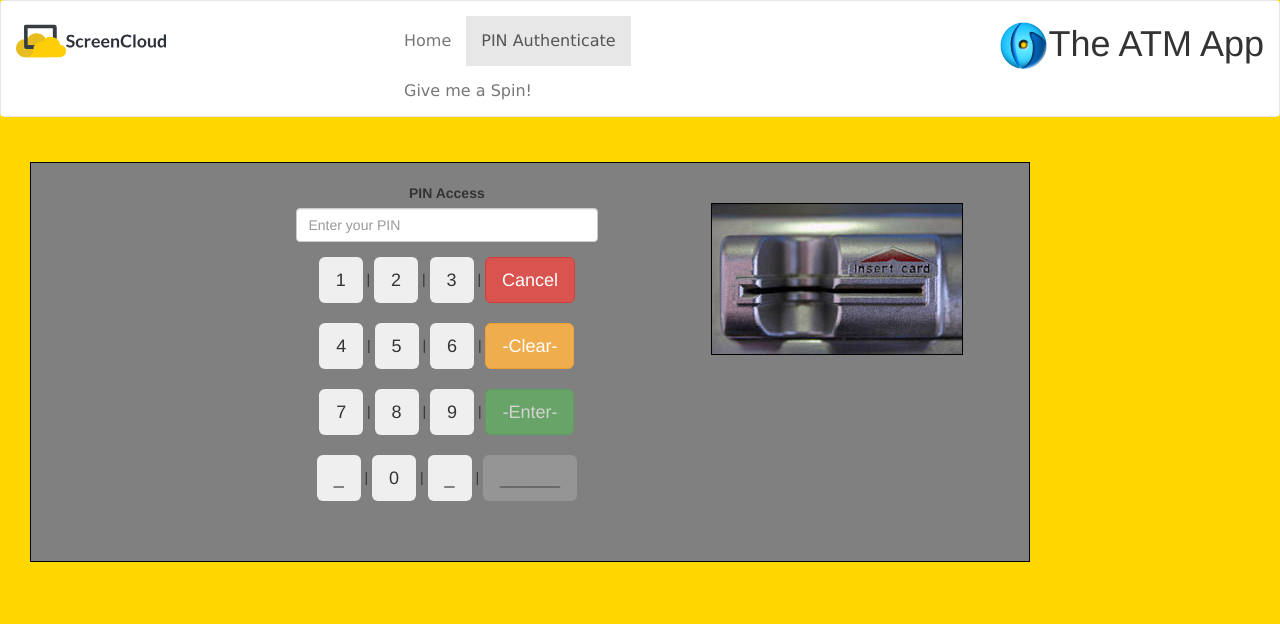
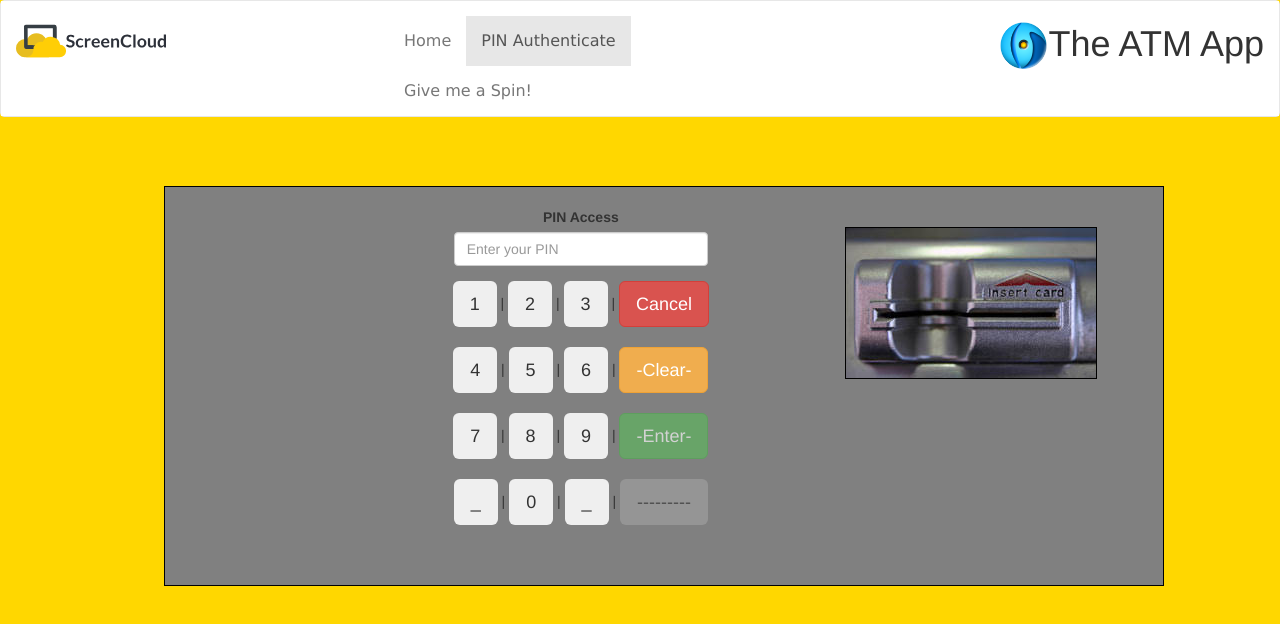
Before and after one commit to Johnnycool22/screencloud-atm-app, an Angular app: page /auth in a window 1280 px wide. Shown: the top 624 px of the page. Built offline with nearby package versions, Linux system fonts and the light colour scheme.

Commit message:
pin keypad CSS changes

```diff
--- a/src/app/auth/auth.component.css
+++ b/src/app/auth/auth.component.css
@@ -3,4 +3,11 @@
     border: 1px solid black;
     width: 1000px;
     height: 400px;
+    margin-top: 2%;
+    margin-left: 10%;
 }
+
+.form-control {
+    width: 254px;
+    margin-left: 8%;
+}
--- a/src/app/auth/auth.component.html
+++ b/src/app/auth/auth.component.html
@@ -36,7 +36,7 @@
         <div>
           <input type="button" class="btn btn-secondary btn-lg" value="_"> |
           <input type="button" (click)="onClick()" class="btn btn-secondary btn-lg" value="0"> |
-          <input type="button" class="btn btn-secondary btn-lg" value="_"> | <input type="submit" [disabled]="!authForm.valid" class="btn btn-secondary btn-lg" value="______">
+          <input type="button" class="btn btn-secondary btn-lg" value="_"> | <input type="submit" [disabled]="!authForm.valid" class="btn btn-secondary btn-lg" value="---------">
         </div>
         <br>
       </form>
```
